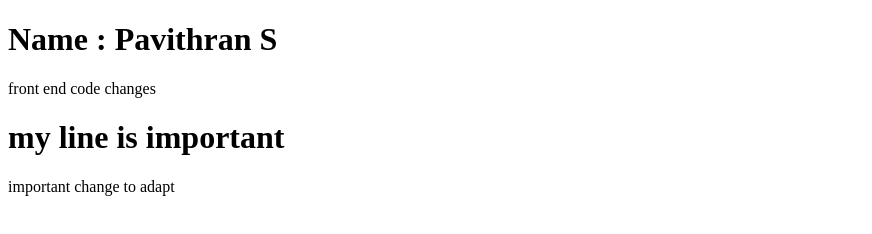
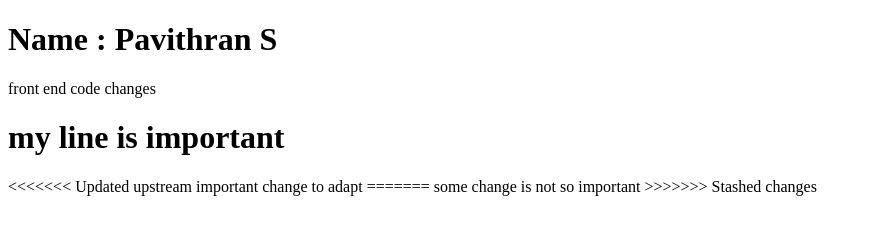
Before and after one commit to pavithran-23-ak/firstfile, a plain HTML site: page index.html in a window 1280 px wide. Shown: the whole page, without its empty margins (0-872 px from the left). Drawn offline with Linux system fonts and the light colour scheme.

Commit message:
Fix:both changes needed

```diff
--- a/index.html
+++ b/index.html
@@ -9,6 +9,10 @@
     <h1>Name : Pavithran S</h1>
     <p>front end code changes</p>
     <h1>my line is important</h1>
+<<<<<<< Updated upstream
     important change to adapt
+=======
+    some change is not so important
+>>>>>>> Stashed changes
 </body>
 </html>
```
